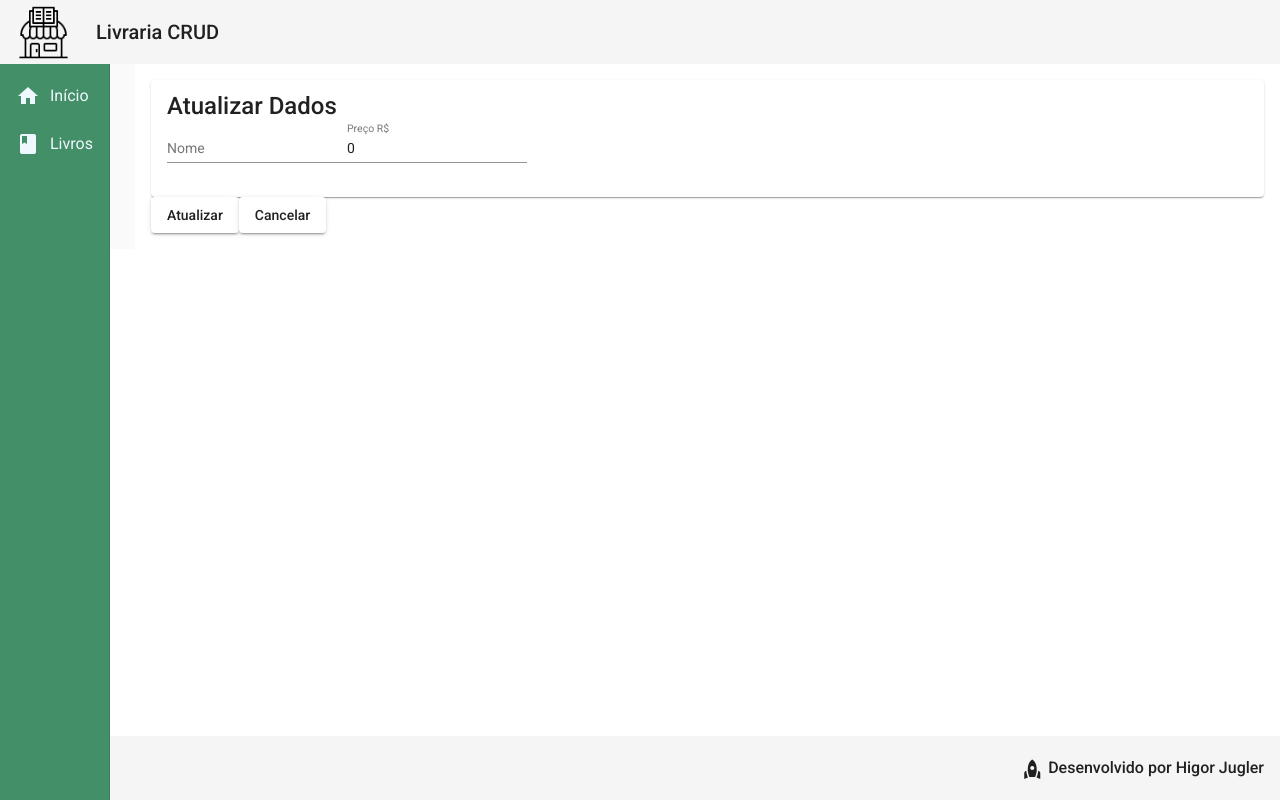
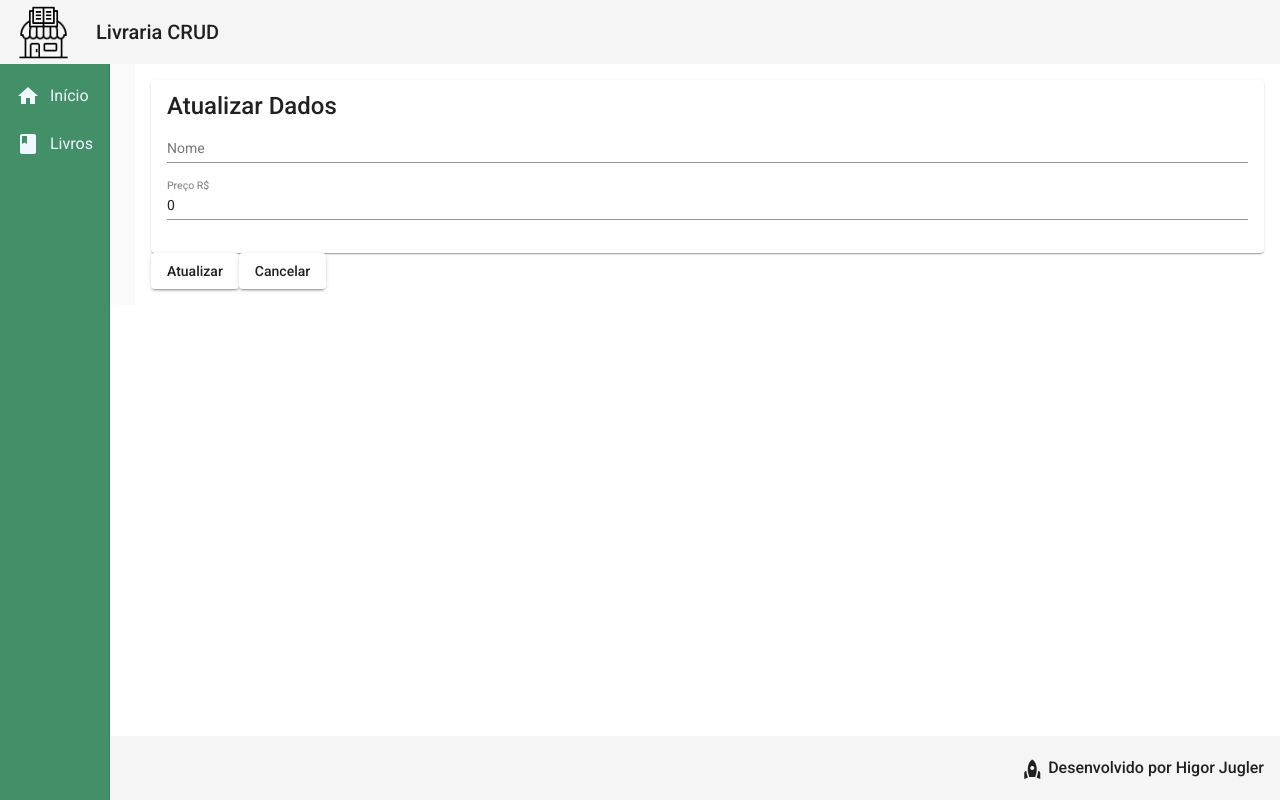
Before and after one commit to higor-jugler/livraria-crud, an Angular app in the folder frontend/: page /products/update/1 in a window 1280 px wide. Built offline with nearby package versions, Linux system fonts and the light colour scheme; no server answers.

Commit message:
Salvando processo - preciso alterar alguns metodos

```diff
--- a/frontend/src/app/components/product/product-update/product-update.component.css
+++ b/frontend/src/app/components/product/product-update/product-update.component.css
@@ -0,0 +1,4 @@
+form {
+    display: flex;
+    flex-direction: column;
+}
--- a/frontend/src/app/components/product/product-update/product-update.component.ts
+++ b/frontend/src/app/components/product/product-update/product-update.component.ts
@@ -1,5 +1,5 @@
 import { Component, OnInit } from '@angular/core';
-import { Router } from '@angular/router';
+import { ActivatedRoute, Router } from '@angular/router';
 import { Product } from '../product.model';
 import { ProductService } from '../product.service';
 
@@ -15,13 +15,21 @@ export class ProductUpdateComponent implements OnInit {
     price: 0
   }
 
-  constructor(private productService: ProductService, private router: Router) { }
+  constructor(private productService: ProductService, private router: Router,
+    private route: ActivatedRoute) { }
 
   ngOnInit(): void {
+    const id = this.route.snapshot.paramMap.get('id')
+    this.productService.readListId('id').subscribe(product => {
+      this.product = product
+    })
   }
 
   update(): void {
-
+    this.productService.updateListId(this.product).subscribe(() => {
+      this.productService.showMenssage('Confirmado!')
+      this.router.navigate(['/products'])
+    })
   }
 
   cancel(): void {
```
Also changed, not shown: 1 other file (tests, documents, lock files or other folders).
